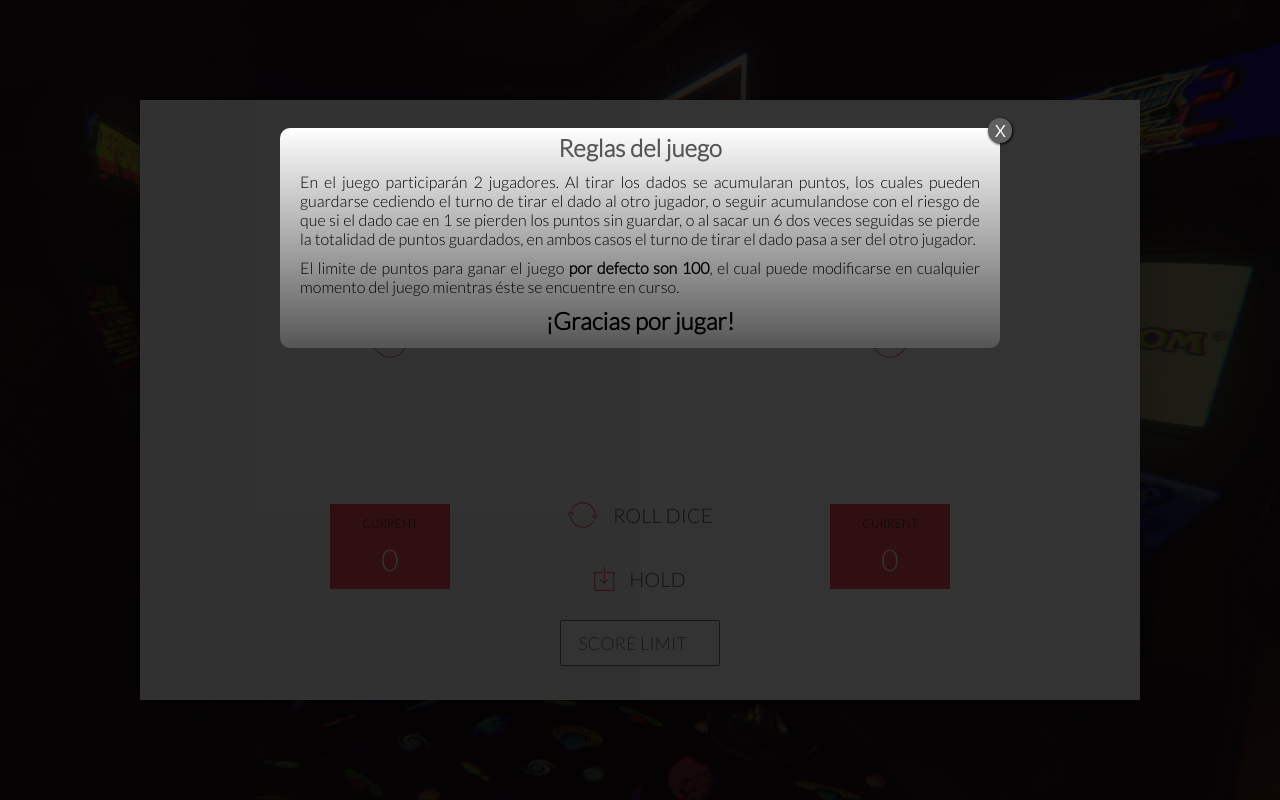
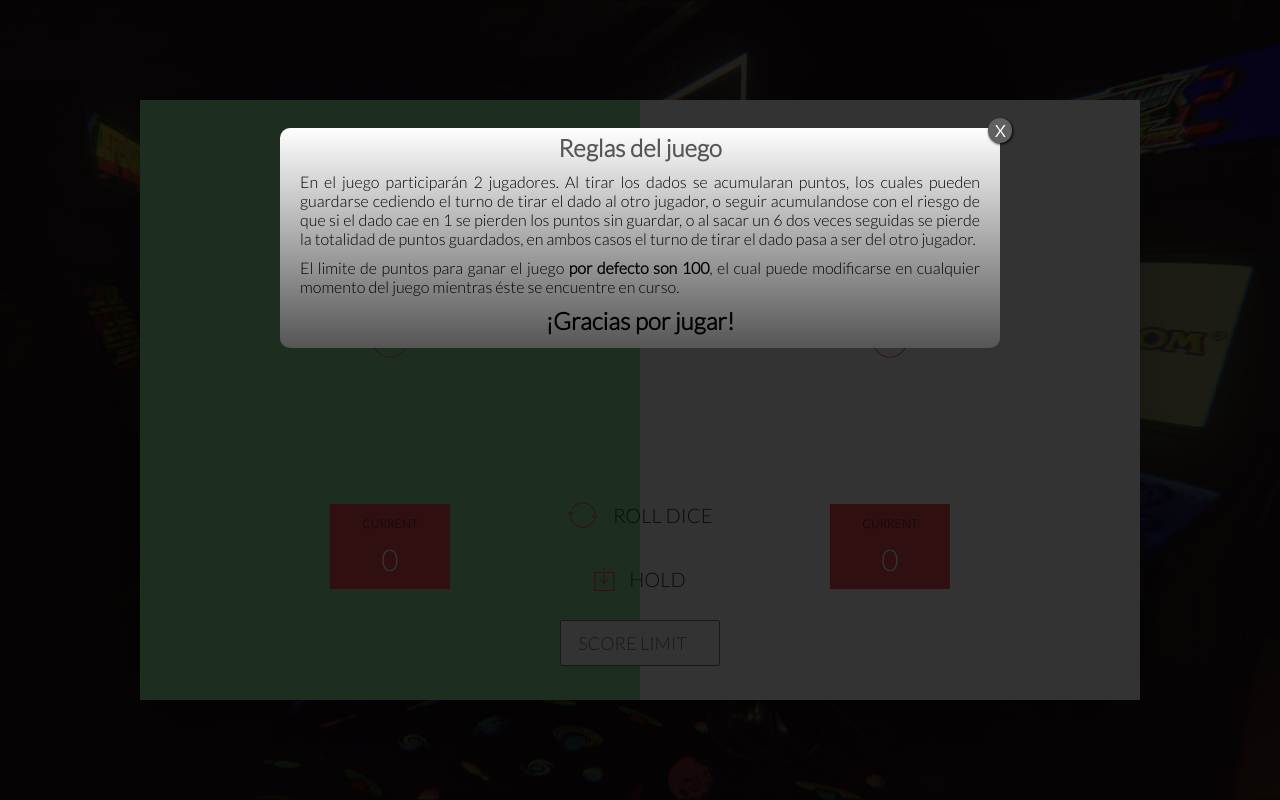
Before and after one commit to erickvicentin/erickvicentin.github.io, a plain HTML site: page pages/app/index.html in a window 1280 px wide. Drawn offline with nearby package versions, Linux system fonts and the light colour scheme.

Commit message:
[FEAT] Added style to winner and activePlayer

```diff
--- a/pages/app/app.js
+++ b/pages/app/app.js
@@ -46,6 +46,7 @@ function change_player() {
   // document.querySelector(".player-1-panel").classList.add("active");
   activePlayer === 0 ? (activePlayer = 1) : (activePlayer = 0);
   roundScore = 0;
+  lastDice = 0;
   document.getElementById("current-0").textContent = "0";
   document.getElementById("current-1").textContent = "0";
   document.querySelector(".player-0-panel").classList.toggle("active");
--- a/pages/app/style.css
+++ b/pages/app/style.css
@@ -86,7 +86,7 @@ body {
 }
 
 .active {
-  background-color: #f7f7f7;
+  background-color: #09c83273;
 }
 .active .player-name {
   font-weight: 300;
@@ -96,7 +96,7 @@ body {
   content: "\2022";
   font-size: 47px;
   position: absolute;
-  color: #eb4d4d;
+  color: #f50101b6;
   top: -7px;
   right: 10px;
 }
@@ -126,7 +126,7 @@ button {
   width: 200px;
   left: 50%;
   transform: translateX(-50%);
-  color: #555;
+  color: rgb(53, 52, 52);
   background: none;
   border: none;
   font-family: Lato;
@@ -145,7 +145,7 @@ button:hover i {
 }
 
 button:focus {
-  outline: none;
+  outline: #00d9ff;
 }
 
 i {
@@ -184,7 +184,7 @@ i {
 }
 
 .winner {
-  background-color: #f7f7f7;
+  background-color: #b0d410b7;
 }
 .winner .player-name {
   font-weight: 300;
```
